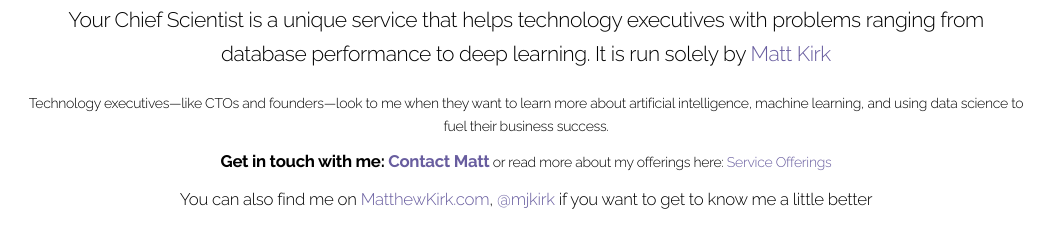
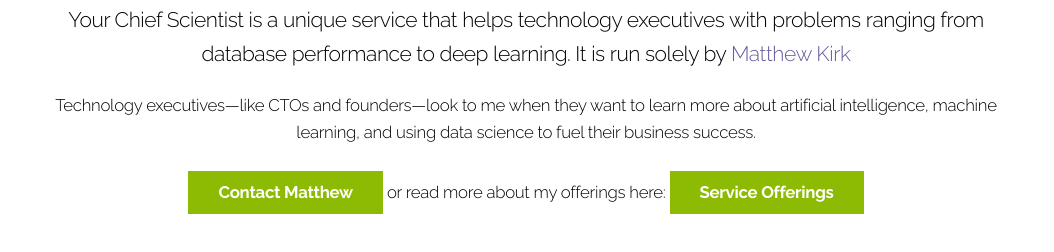
Before and after one commit to hexgnu/yourchiefscientist.com, a plain HTML site: page index.html in a window 1280 px wide. Shown: the part 614-866 px from the top of the page, without its empty margins (114-1168 px from the left). Drawn offline with Linux system fonts and the light colour scheme.

Commit message:
Make buttons

```diff
--- a/index.html
+++ b/index.html
@@ -26,6 +26,16 @@
     -webkit-overflow-scrolling: touch;
   }
 }
+.cta-button, .cta-button:hover {
+    height: auto;
+    margin-top: 25px;
+    margin-bottom: 30px;
+    padding: 11px 30px 12px;
+    background-color: #8dba02;
+    color: #fff;
+    font-family: 'Raleway',sans-serif;
+    text-decoration: none;
+}
     </style>
   </head>
   <body>
@@ -37,13 +47,12 @@
 
         <div class="mid-right">
           <h1 class="block-title m-b-sm text-uppercase app-myphone-brand">Your Chief Scientist</h1>
-          <p class="lead">Your Chief Scientist is a unique service that helps technology executives with problems ranging from database performance to deep learning. It is run solely by <a href="https://www.matthewkirk.com/">Matt Kirk</a></p>
+          <p class="lead">Your Chief Scientist is a unique service that helps technology executives with problems ranging from database performance to deep learning. It is run solely by <a href="https://www.matthewkirk.com/">Matthew Kirk</a></p>
 
-          <p>Technology executives&mdash;like CTOs and founders&mdash;look to me when they want to learn more about artificial intelligence, machine learning, and using data science to fuel their business success.</p>
+          <p><big>Technology executives&mdash;like CTOs and founders&mdash;look to me when they want to learn more about artificial intelligence, machine learning, and using data science to fuel their business success.</big></p>
 
-          <p><big><strong>Get in touch with me: <a href="mailto:matt@modulus7.com">Contact Matt</a></strong></big> or read more about my offerings here: <a href="https://matthewkirk.com/services">Service Offerings</a></p>
-
-          <p><big>You can also find me on <a href="http://matthewkirk.com">MatthewKirk.com</a>, <a href="http://twitter.com/mjkirk">@mjkirk</a> if you want to get to know me a little better</big></p>
+          <br/>
+          <p><big><strong><a class="cta-button" href="mailto:matt@modulus7.com">Contact Matthew</a></strong> or read more about my offerings here: <strong><a class="cta-button" href="https://matthewkirk.com/services">Service Offerings</a></big></strong></p>
         </div>
       </div>
     </div>
```
